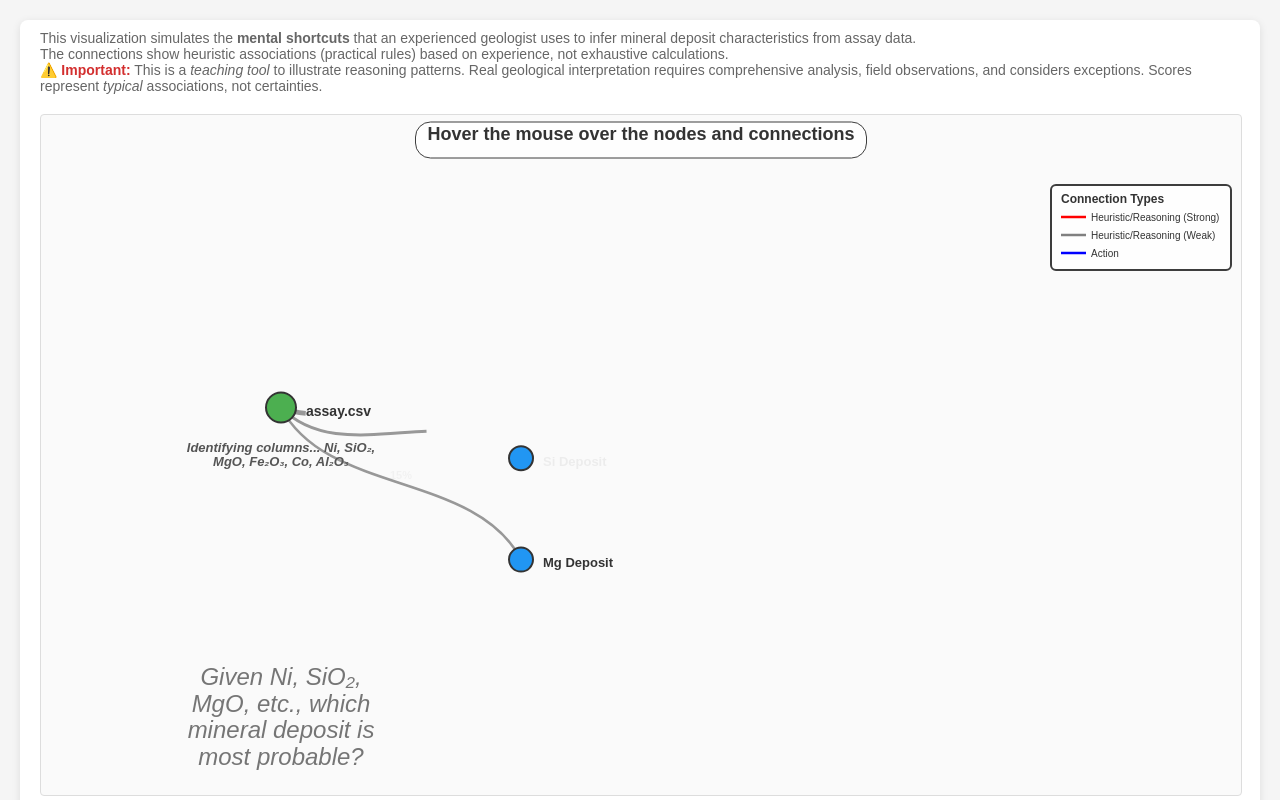
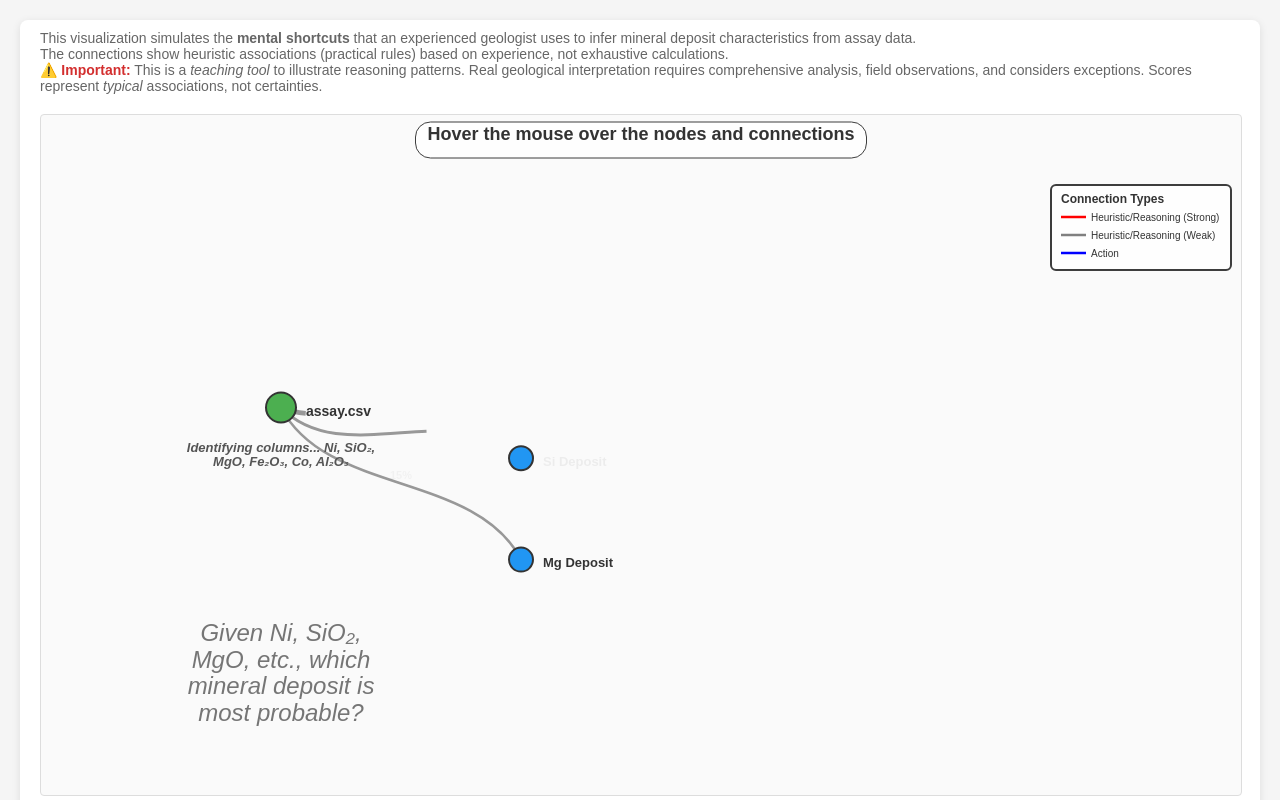
Before and after one commit to aalmgren/neo4j, a plain HTML site: page simple_growth.html in a window 1280 px wide. Shown: the top 800 px of the page. Drawn offline with nearby package versions, Linux system fonts and the light colour scheme.

Commit message:
Fix: workingHeight scope issue

```diff
--- a/simple_growth.html
+++ b/simple_growth.html
@@ -831,8 +831,8 @@
                         const titleX = colWidth * colIndex;  // 1 level to the left (previous column position)
                         // For first question (colIndex === 0), position it lower and use larger font
                         const isFirstQuestion = colIndex === 0;
-                        // Use workingHeight (extended SVG height) for positioning
-                        const titleY = isFirstQuestion ? workingHeight * 0.70 + 25 : workingHeight * 0.70 + 10;  // Moved up from 0.75 to 0.70
+                        // Use workingHeight (extended SVG height) for positioning - moved up more to avoid overlap
+                        const titleY = isFirstQuestion ? workingHeight * 0.65 + 20 : workingHeight * 0.65 + 5;  // Moved up from 0.70 to 0.65
 
                         // Create title as separate group, not attached to nodes
                         const titleGroup = g.append("g")
```
